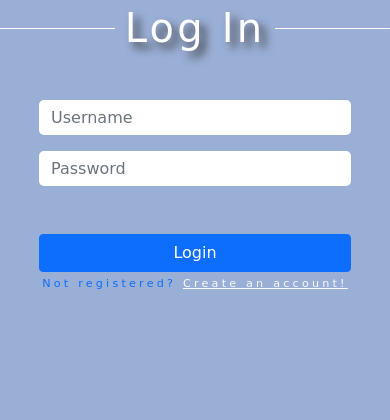
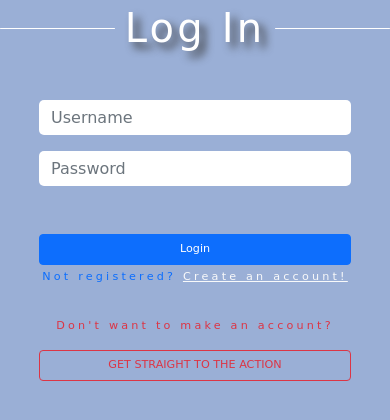
Before and after one commit to PPadilla44/draw_something, a Flask app: page /login in a window 390 px wide. Shown: the part 296-716 px from the top of the page. Run offline with Flask 2, Linux system fonts and the light colour scheme; parts of the project's set-up code (start-up, migrations or seed data) failed here and were passed over; some web fonts are replaced.

Commit message:
added skip login button

```diff
--- a/flask_app/models/model_user.py
+++ b/flask_app/models/model_user.py
@@ -38,6 +38,17 @@ class User:
     def get_all_users_not_self(cls, data):
         query = "SELECT * FROM users WHERE NOT id = %(id)s LIMIT 5;"
         results = connectToMySQL(DATABASE).query_db(query, data)
+        if len(results) < 1:
+            return False
+        users = []
+        for user in results:
+            users.append(cls(user))
+        return users
+
+    @classmethod
+    def get_all_users(cls):
+        query = "SELECT * FROM users;"
+        results = connectToMySQL(DATABASE).query_db(query)
         if len(results) < 1:
             return False
         users = []
--- a/flask_app/static/css/drawing.css
+++ b/flask_app/static/css/drawing.css
@@ -422,9 +422,17 @@ a:hover {
   }
 
   .index form p {
-    font-size: 0.7rem;
+    font-size: 0.7rem !important;
     /* white-space: nowrap; */
-    text-align: center;
+  }
+
+  .index form button {
+    font-size: 0.7rem !important;
+    /* white-space: nowrap; */
+  }
+
+  .index form div:last-of-type {
+    margin-bottom: 1rem !important;
   }
 
   #dash-title {
--- a/flask_app/static/js/drawing.js
+++ b/flask_app/static/js/drawing.js
@@ -97,7 +97,7 @@ window.onload = () => {
         data.append("word", word);
         data.append("receiver_id", receiver_id);
 
-        fetch("http://localhost:5500/send/drawing", { method: "POST", body: data })
+        fetch("http://localhost:5000/send/drawing", { method: "POST", body: data })
             .then(res => {
                 localStorage.removeItem('word')
                 location.href = "/dashboard"
--- a/flask_app/static/js/game.js
+++ b/flask_app/static/js/game.js
@@ -31,7 +31,7 @@ const addPoints = (attempts) => {
     data.append("id", id);
     data.append("points", points);
 
-    fetch("http://localhost:5500/add-points", { method: "POST", body: data })
+    fetch("http://localhost:5000/add-points", { method: "POST", body: data })
     .then(res => {
         updatePoints(points)
     })
@@ -85,7 +85,7 @@ window.onload = () => {
     searchForm.onsubmit = (e) => search(e);
 
 
-    fetch('http://localhost:5500/get_images')
+    fetch('http://localhost:5000/get_images')
         .then(res => res.json())
         .then(res => res.games)
         .then(games => {
--- a/flask_app/templates/login.html
+++ b/flask_app/templates/login.html
@@ -1,5 +1,6 @@
 
     <div class="login d-flex flex-column">
+
         <div class="d-flex text-black loginHeader mb-5">
             <hr size="3" width="100%">
             <h1>Log In</h1>
@@ -29,4 +30,13 @@
                 <p class="text-primary" style="text-shadow: none;"> Not registered? <a href="/register" class="text-light text-decoration-underline">Create an account!</a></p>
             </div>
         </form>
+
+
+        <form action="/skip-login" method="post">
+            <div class="d-flex mb-5 flex-column text-center">
+                <p class="text-danger fs-3" style="text-shadow: none;">Don't want to make an account? </p>
+                <button class="container-fluid btn-outline-danger btn mb-1 fs-3">GET STRAIGHT TO THE ACTION</button>
+            </div>
+        </form>
+
     </div>
```
Also changed, not shown: flask_app/controllers/controller_users.py (+38 -0 lines), server.py (+4 -4 lines).
